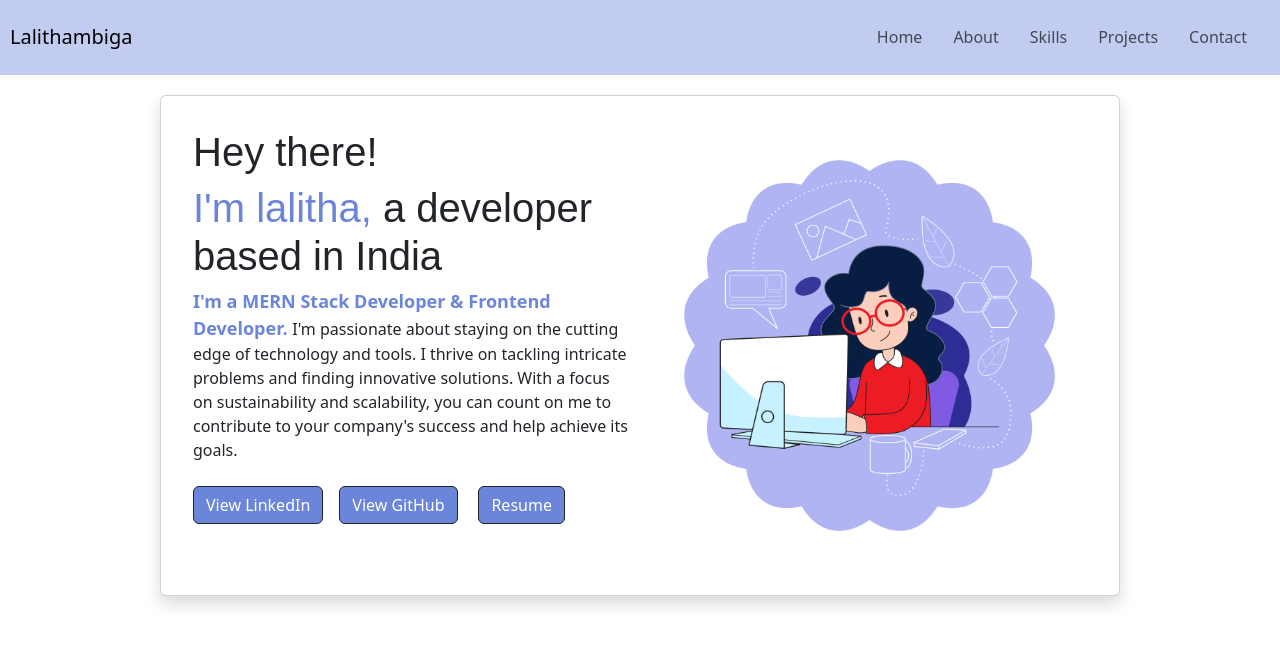
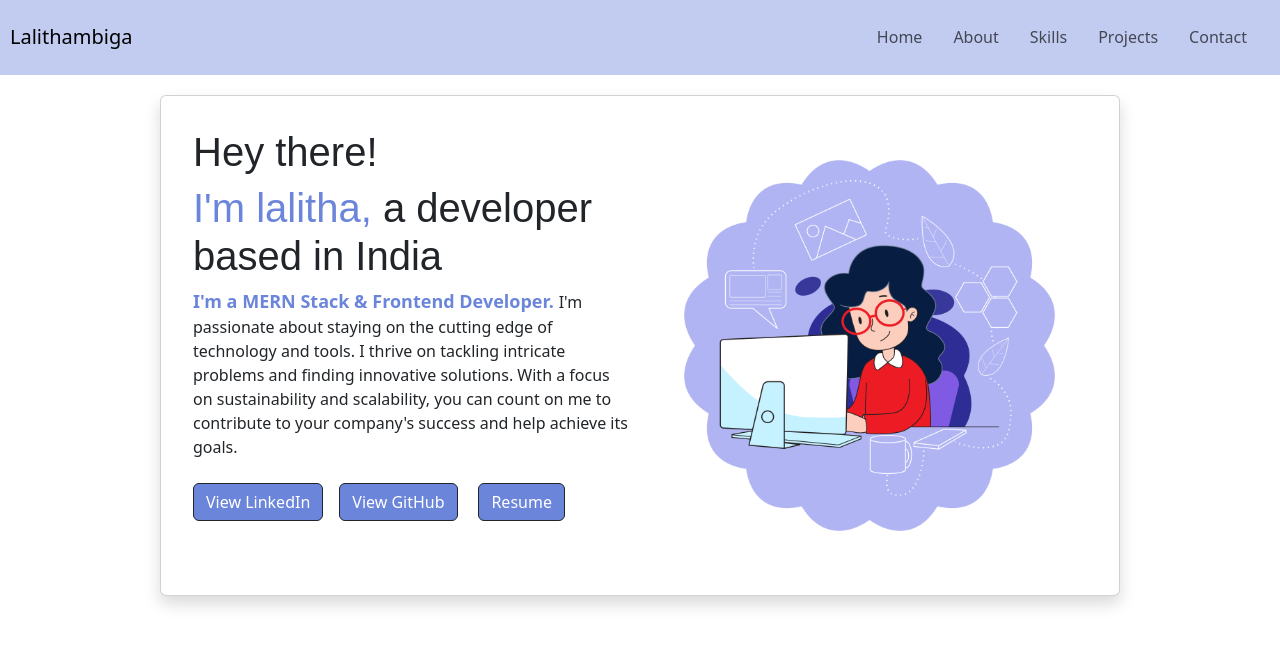
Before and after one commit to iamLalitha/Portfolio, a React (Create React App) app: page / in a window 1280 px wide. Shown: the top 646 px of the page. Built offline with nearby package versions, Linux system fonts and the light colour scheme.

Commit message:
about updated

```diff
--- a/src/components/Home.js
+++ b/src/components/Home.js
@@ -17,10 +17,10 @@ function Home() {
             </h1>
           </div>
           <p>
-            <span style={{fontSize:'18px', fontWeight:'bold', color:'#6b85db'}}>I'm a MERN Stack Developer & Frontend Developer. </span>
+            <span style={{fontSize:'18px', fontWeight:'bold', color:'#6b85db'}}>I'm a MERN Stack & Frontend Developer. </span>
             I'm passionate about staying on the cutting edge of technology and tools.
             I thrive on tackling intricate problems and finding innovative solutions.
-             With a focus on sustainability and scalability, you can count on me to contribute to your company's success and help achieve its goals.
+            With a focus on sustainability and scalability, you can count on me to contribute to your company's success and help achieve its goals.
           </p>
           <div className='mt-4'>
             <a
```
